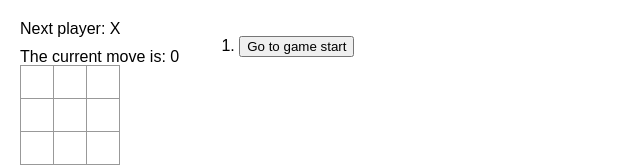
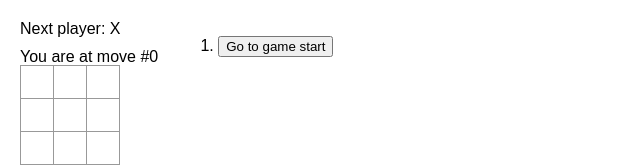
Before and after one commit to tomrfitz/tictactoe, a React (Create React App) app in the folder src/: page / in a window 1280 px wide. Shown: the top 166 px of the page, without its empty margins (0-640 px from the left). Built offline with nearby package versions, Linux system fonts and the light colour scheme.

Commit message:
reword current move text

```diff
--- a/src/App.js
+++ b/src/App.js
@@ -33,7 +33,7 @@ function Board({ xIsNext, squares, onPlay, currentMove }) {
   return (
     <>
       <div className="status">{status}</div>
-      <div className="currentMove">The current move is: {currentMove}</div>
+      <div className="currentMove">You are at move #{currentMove}</div>
       <div className="board-row">
         <Square value={squares[0]} onSquareClick={() => handleClick(0)} />
         <Square value={squares[1]} onSquareClick={() => handleClick(1)} />
```
